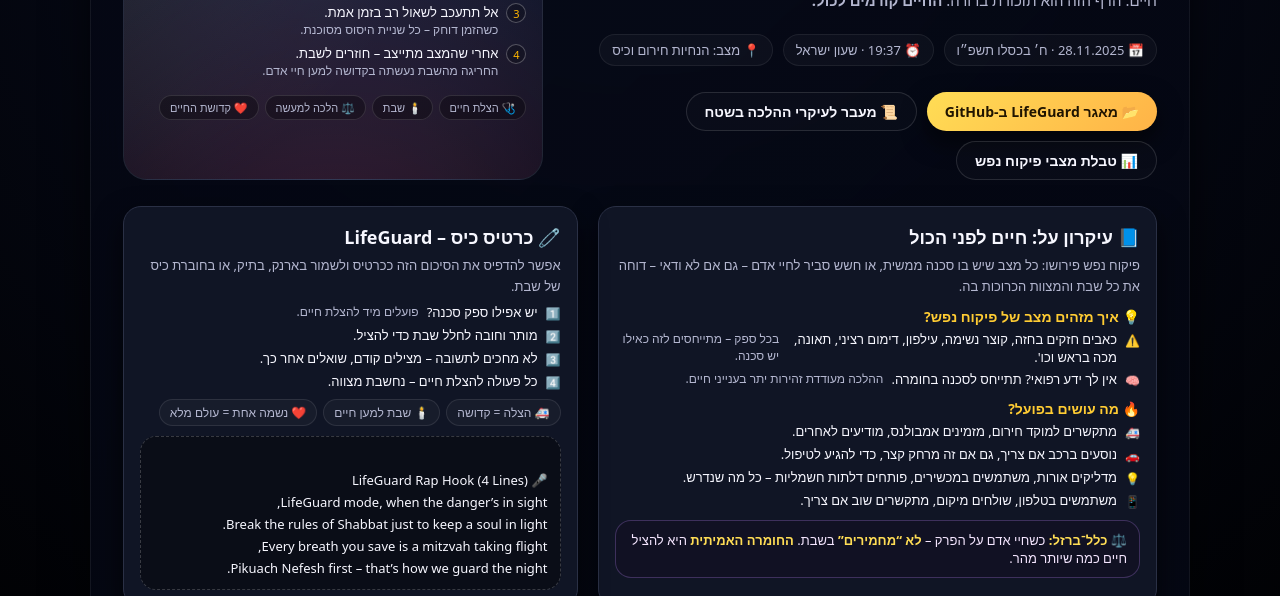
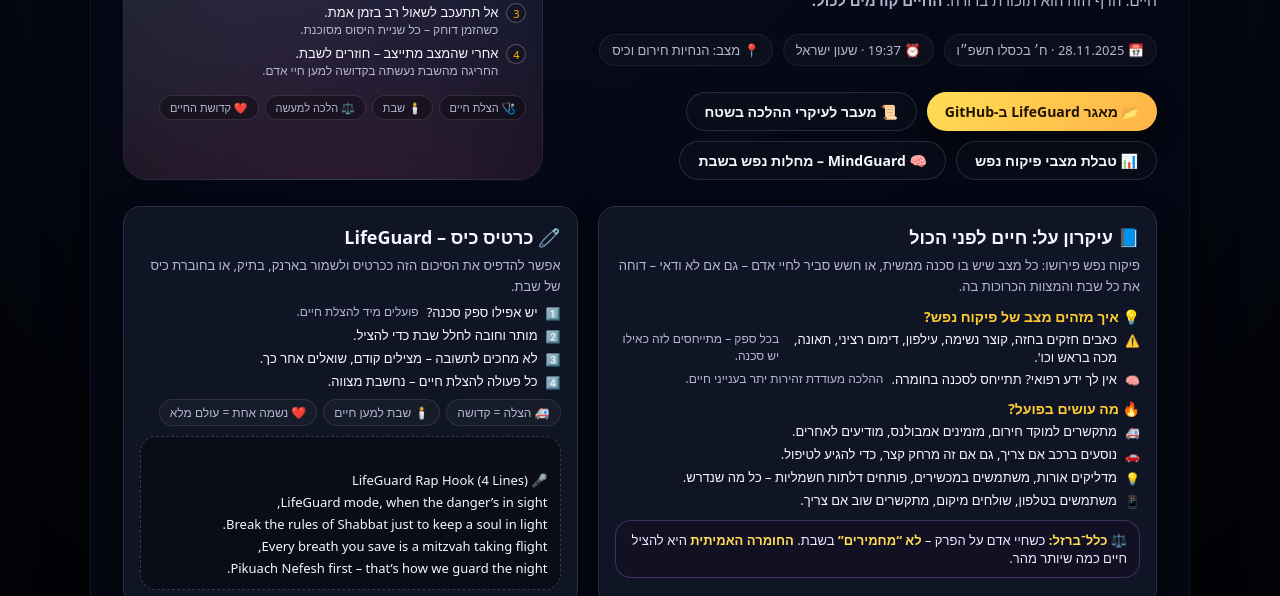
Before and after one commit to AnLoMinus/LifeGuard, a plain HTML site: page index.html in a window 1280 px wide. Shown: the part 204-800 px from the top of the page. Drawn offline with Linux system fonts and the light colour scheme.

Commit message:
🛡️ LifeGuard – LG · MindGuard – MG

```diff
--- a/index.html
+++ b/index.html
@@ -469,6 +469,8 @@
             📜 מעבר לעיקרי ההלכה בשטח
           </a>
           <a class="btn-ghost" href="cases.html">📊 טבלת מצבי פיקוח נפש</a>
+          <a class="btn-ghost" href="mindguard.html">🧠 MindGuard – מחלות נפש בשבת</a>
+
         </div>
       </div>
 
```
